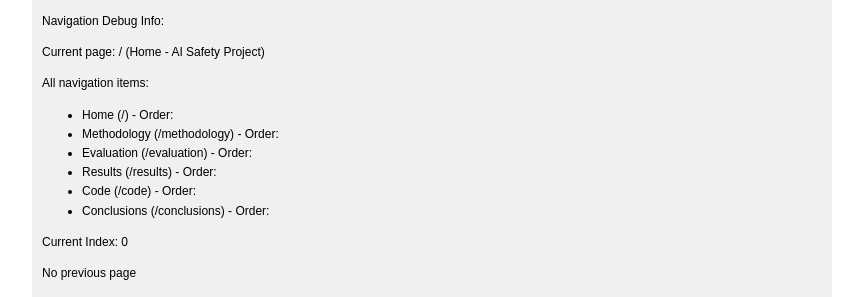
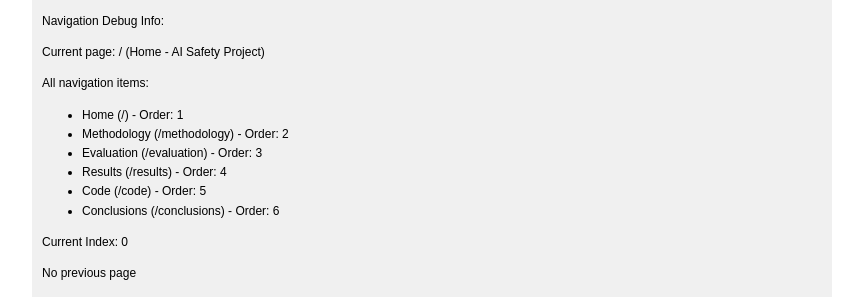
Before and after one commit to nidone/AI-Safety-Project, a Jekyll site: the page built from index.md, in a window 1280 px wide. Shown: the part 707-1004 px from the top of the page, without its empty margins (208-1071 px from the left). Built offline with Jekyll 4.4.1, drawn with Linux system fonts in a browser that asks for light colours.

Commit message:
Update _config.yml

```diff
--- a/_config.yml
+++ b/_config.yml
@@ -13,16 +13,22 @@ baseurl: "/AI-Safety-Project"
 navigation:
   - title: Home
     url: /
+    order: 1
   - title: Methodology
     url: /methodology
+    order: 2
   - title: Evaluation
     url: /evaluation
+    order: 3
   - title: Results
     url: /results
+    order: 4
   - title: Code
     url: /code
+    order: 5
   - title: Conclusions
     url: /conclusions
+    order: 6
 
 collections:
   pages:
```
